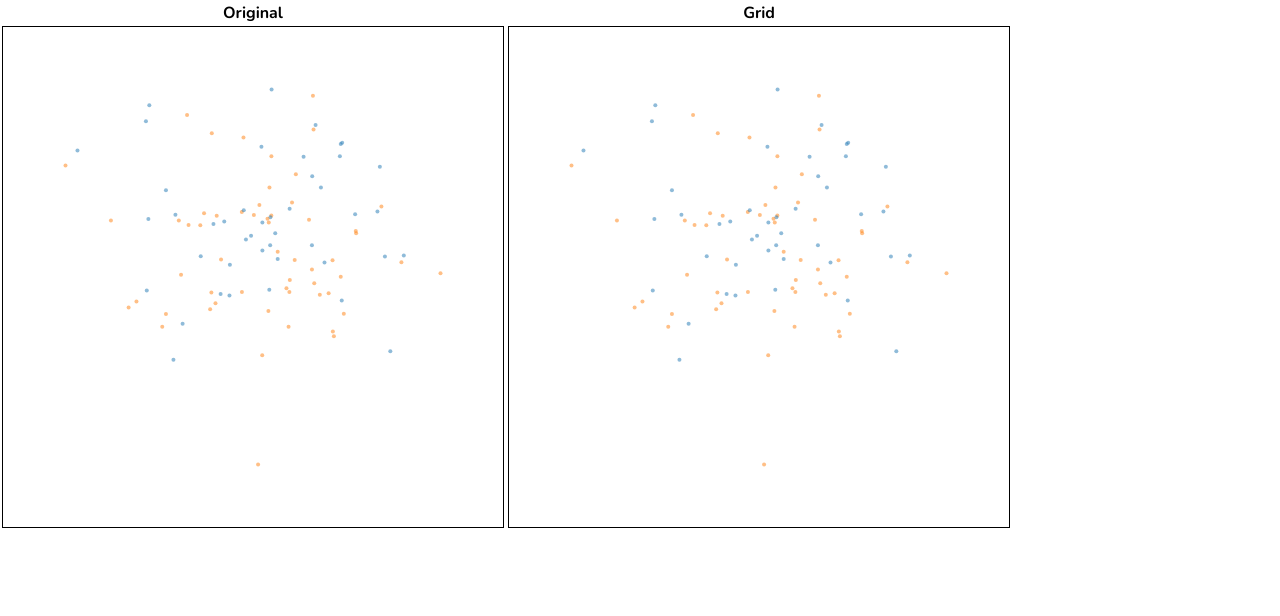
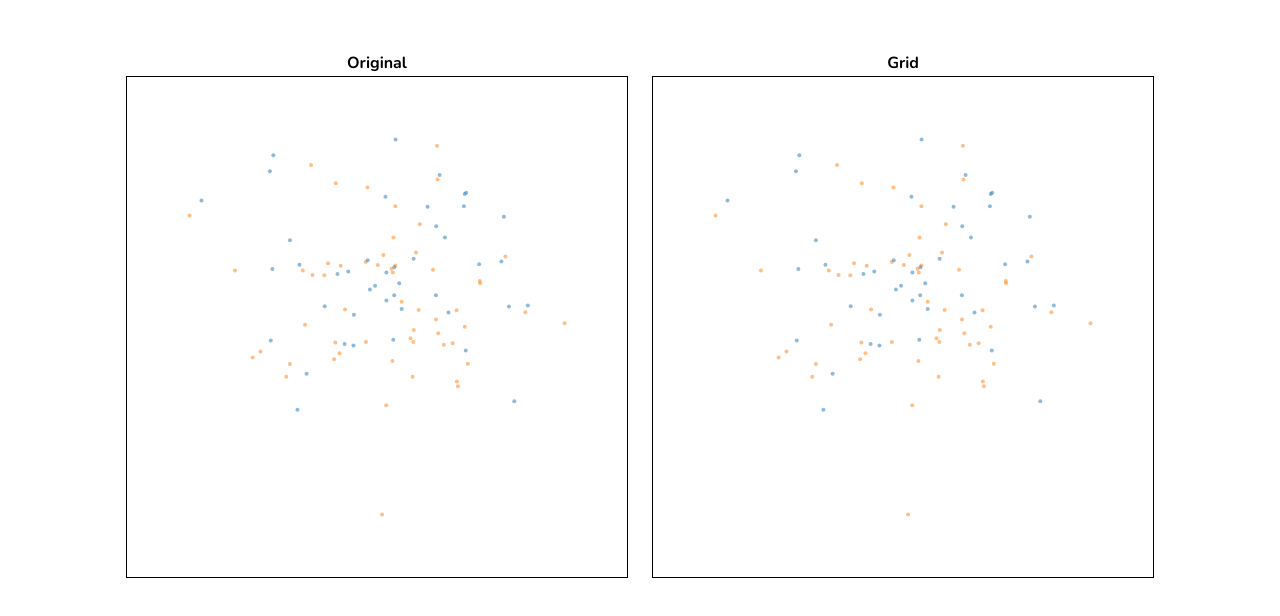
Before and after one commit to chrismbryant/feature-grid-viz, a plain HTML site: page index.html in a window 1280 px wide. Drawn offline with nearby package versions, Linux system fonts and the light colour scheme.

Commit message:
Make spacing and text cleaner

```diff
--- a/css/style.css
+++ b/css/style.css
@@ -7,6 +7,7 @@
 
 body {
   background-color: white;
+  padding-top: 50px;
 }
 
 svg {
@@ -15,3 +16,15 @@ svg {
   background-color: white;
   border: 1px solid black;
 }
+
+table {
+  margin: auto;
+}
+
+td {
+  font-size: 30px;
+  font-weight: bold;
+  text-align: center;
+  padding-left: 5px;
+  padding-right: 5px;
+}
```
